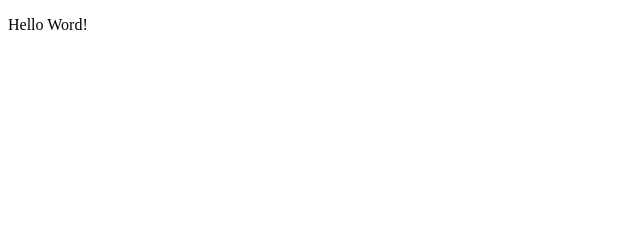
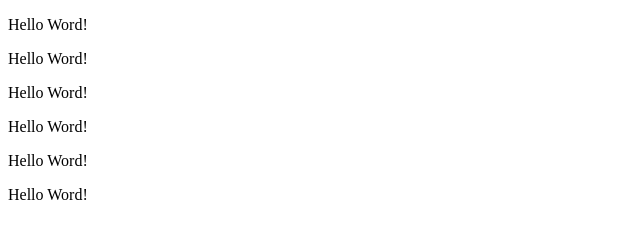
Before and after one commit to Vovcnik/js-lesson-petrichenko, a website: page index.html in a window 1280 px wide. Shown: the whole page, without its empty margins (0-640 px from the left). Drawn offline with Linux system fonts and the light colour scheme.

Commit message:
Co-authored-by: Владимир <zaharov.v.a@gmail.com>

```diff
--- a/index.html
+++ b/index.html
@@ -11,6 +11,11 @@
 <body>
 
 	<p>Hello Word!</p>
+	<p>Hello Word!</p>
+	<p>Hello Word!</p>
+	<p>Hello Word!</p>
+	<p>Hello Word!</p>
+	<p>Hello Word!</p>
 
 
 </body>
--- a/js/script.js
+++ b/js/script.js
@@ -115,3 +115,4 @@
 // personalMovieDB.movies[c] = d;
 
 // console.log(personalMovieDB);
+console.log();
```
Also changed, not shown: README.md (added).
